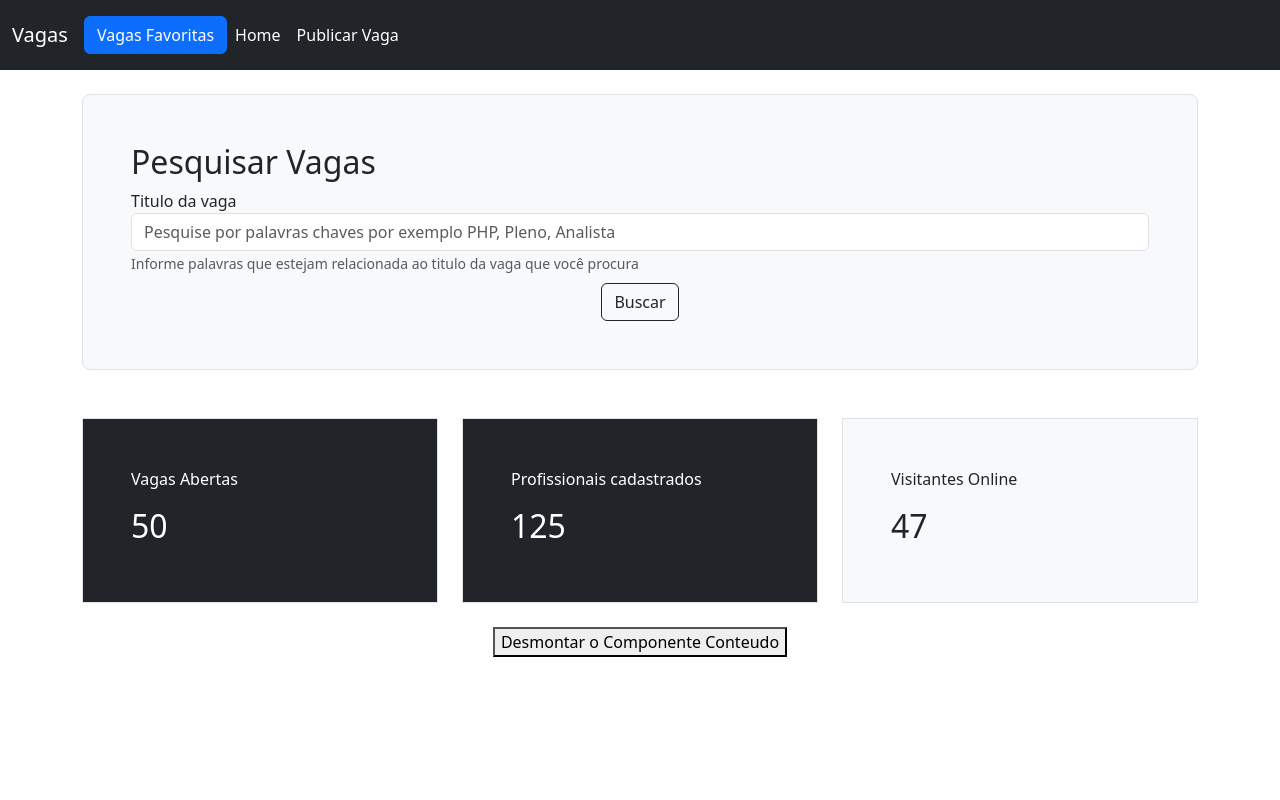
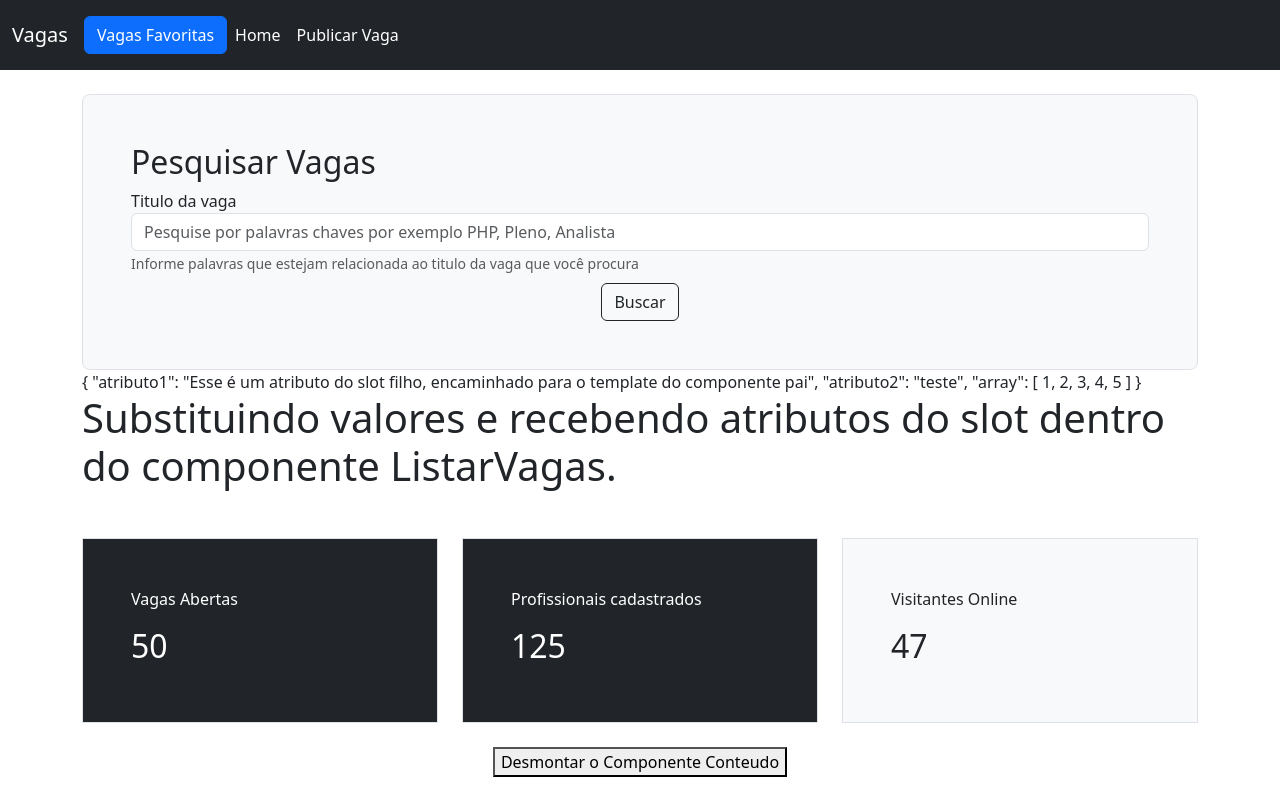
Before and after one commit to ProgramadorVictor/vagas-front, a Vue app: page / in a window 1280 px wide. Built offline with nearby package versions, Linux system fonts and the light colour scheme.

Commit message:
feat: recebendo atributos do slot padrão

```diff
--- a/src/components/comuns/ListarVagas.vue
+++ b/src/components/comuns/ListarVagas.vue
@@ -1,9 +1,16 @@
 <template>
-    <div class="row mt-5" v-for="(vaga,id) in vagas" :key="id" :vaga="vaga">
-        <div class="col">
-            <VagaComponent :vaga="vaga" :kebab-case="vaga.descricao"/>
+    <!-- Passando atributos para o slot, do componente pai -->
+    <slot
+        atributo1="Esse é um atributo do slot filho, encaminhado para o template do componente pai"
+        atributo2="teste"
+        :array="[1,2,3,4,5]">
+    <!-- Conteúdo padrão, caso não passar o conteúdo HTML em HomeView -->
+        <div class="row mt-5" v-for="(vaga,id) in vagas" :key="id" :vaga="vaga">
+            <div class="col">
+                <VagaComponent :vaga="vaga" :kebab-case="vaga.descricao"/>
+            </div>
         </div>
-    </div>
+    </slot>
 </template>
 <script>
     import VagaComponent from './VagaComponent.vue';
--- a/src/components/views/HomeView.vue
+++ b/src/components/views/HomeView.vue
@@ -6,7 +6,12 @@
             </div>
         </div>
 
-        <ListarVagas/>
+        <!-- 'slotProps' é recomendado pela documentação do Vue. -->
+        <ListarVagas v-slot:default="slotProps"><!-- Quando trabalhamos com slot padrão conseguimos colocar diretamente o v-slot na tag que faz a instancia do componente. Assim não tendo a necessidade do template -->
+            <!-- Sobrepor o valor padrão. -->
+            {{ slotProps }}
+            <h1>Substituindo valores e recebendo atributos do slot dentro do componente ListarVagas.</h1>
+        </ListarVagas>
 
         <div class="row mt-5">
             <div class="col-4">
```
